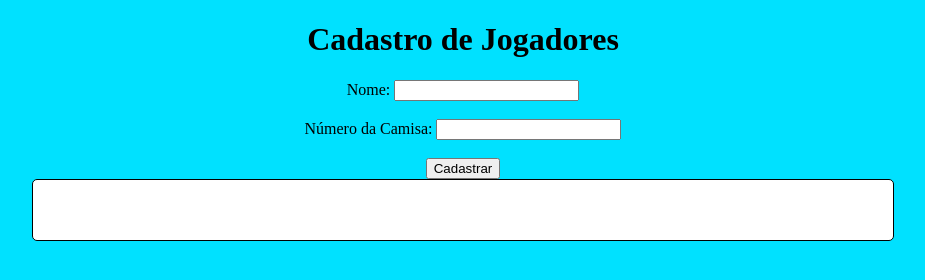
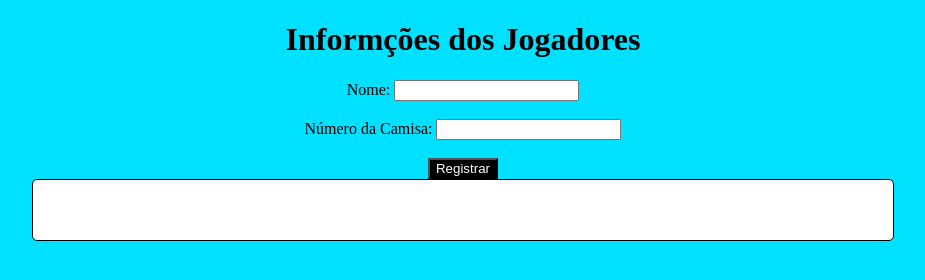
Before and after one commit to PedroHFLara/Cadastro_jogadores, a plain HTML site: page index.html in a window 1280 px wide. Shown: the whole page, without its empty margins (177-1102 px from the left). Drawn offline with Linux system fonts and the light colour scheme.

Commit message:
Atualizaçao

```diff
--- a/index.html
+++ b/index.html
@@ -8,12 +8,12 @@
 </head>
 <body>
 
-    <h1>Cadastro de Jogadores</h1>
+    <h1>Informções dos Jogadores</h1>
     <label for="nome">Nome:</label>
     <input type="text" id="nome"><br><br>
     <label for="numeroCamisa">Número da Camisa:</label>
     <input type="text" id="numeroCamisa"><br><br>
-    <button onclick="cadastrar()">Cadastrar</button>
+    <button onclick="cadastrar()">Registrar</button>
 
     <pre id="xmlContent"></pre>
 
--- a/style.css
+++ b/style.css
@@ -3,6 +3,10 @@ body{
     background-color: rgb(0, 225, 255);
     margin: auto;
     text-align: center;
+}
+button{
+    background-color: black;
+    color: white;
 }
 
 pre {
```
